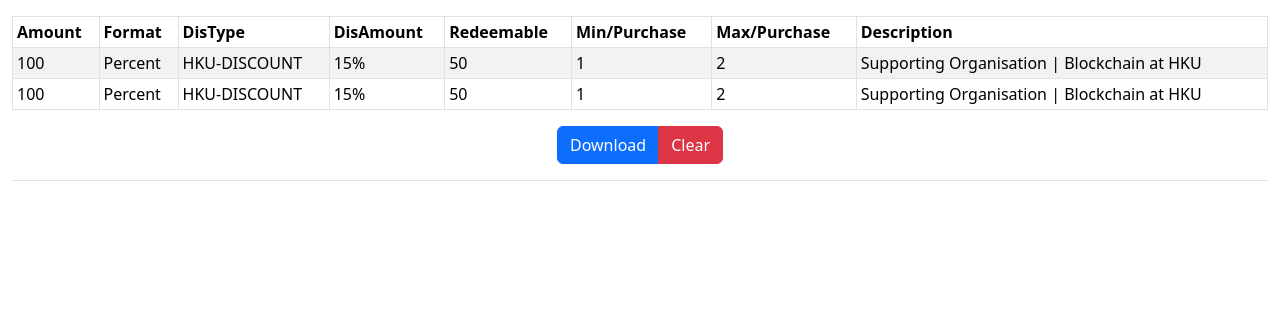
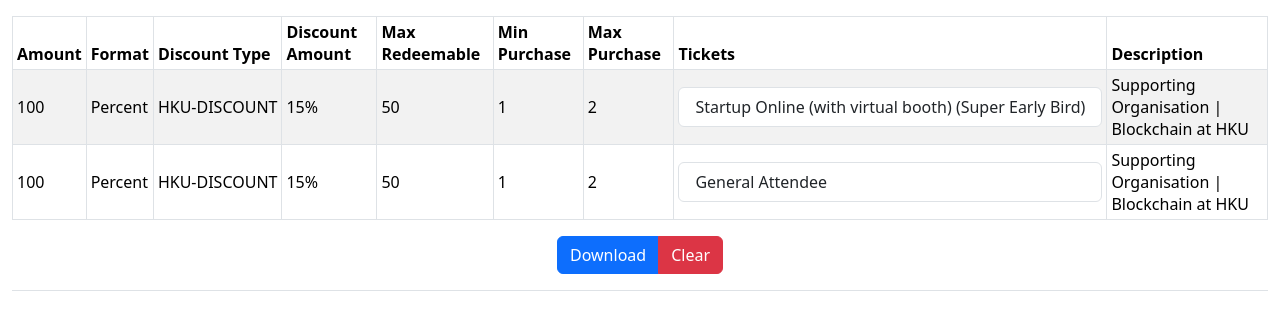
Before and after one commit to dshcheung/promo-code-generator, a React (Create React App) app: page / in a window 1280 px wide. Shown: the top 330 px of the page. Built offline with nearby package versions, Linux system fonts and the light colour scheme.

Commit message:
item ticket types

```diff
--- a/src/App.js
+++ b/src/App.js
@@ -82,6 +82,18 @@
   return data.find(([i]) => index === i);
 };
 
+const getTicketTypes = (data) => {
+  const tickets = [];
+
+  data.forEach(([index]) => {
+    if (index >= 14 && index <= 37) {
+      tickets.push(HEADERS[index]);
+    }
+  });
+
+  return tickets;
+};
+
 const getCodeFormat = (value = {}) => {
   const prefix = value?.prefix ? `${value?.prefix.toUpperCase()}-` : '';
   const suffix = value?.suffix ? `-${value?.suffix.toUpperCase()}` : '';
@@ -103,7 +115,7 @@
         [6, '1'],
         [7, '2'],
         [3, '50'],
-        [17, 'Y'],
+        [23, 'Y'],
       ],
     },
     {
@@ -152,11 +164,12 @@
             <tr>
               <th scope="col">Amount</th>
               <th scope="col">Format</th>
-              <th scope="col">DisType</th>
-              <th scope="col">DisAmount</th>
-              <th scope="col">Redeemable</th>
-              <th scope="col">Min/Purchase</th>
-              <th scope="col">Max/Purchase</th>
+              <th scope="col">Discount Type</th>
+              <th scope="col">Discount Amount</th>
+              <th scope="col">Max Redeemable</th>
+              <th scope="col">Min Purchase</th>
+              <th scope="col">Max Purchase</th>
+              <th scope="col">Tickets</th>
               <th scope="col">Description</th>
             </tr>
           </thead>
@@ -166,11 +179,22 @@
                 <tr key={i}>
                   <td scope="row">{item.amount}</td>
                   <td>{getItemData(item.data, 1)?.[1]}</td>
-                  <td>{getCodeFormat(getItemData(item.data, 0)?.[1])}</td>
+                  <td className="text-nowrap">
+                    {getCodeFormat(getItemData(item.data, 0)?.[1])}
+                  </td>
                   <td>{getItemData(item.data, 2)?.[1]}</td>
                   <td>{getItemData(item.data, 3)?.[1]}</td>
                   <td>{getItemData(item.data, 6)?.[1]}</td>
                   <td>{getItemData(item.data, 7)?.[1]}</td>
+                  <td>
+                    <ul className="list-group">
+                      {getTicketTypes(item.data)?.map((name, i) => (
+                        <li key={i} className="list-group-item text-nowrap">
+                          {name}
+                        </li>
+                      ))}
+                    </ul>
+                  </td>
                   <td>{getItemData(item.data, 13)?.[1]}</td>
                 </tr>
               );
```
